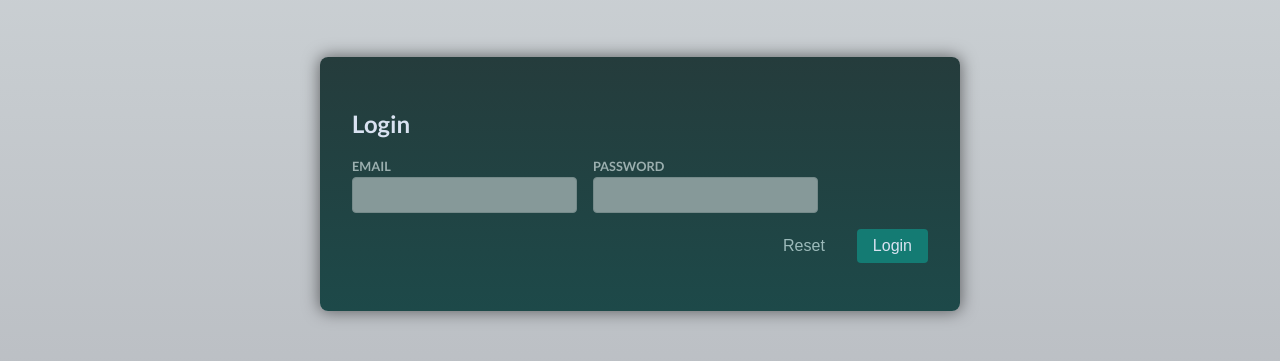
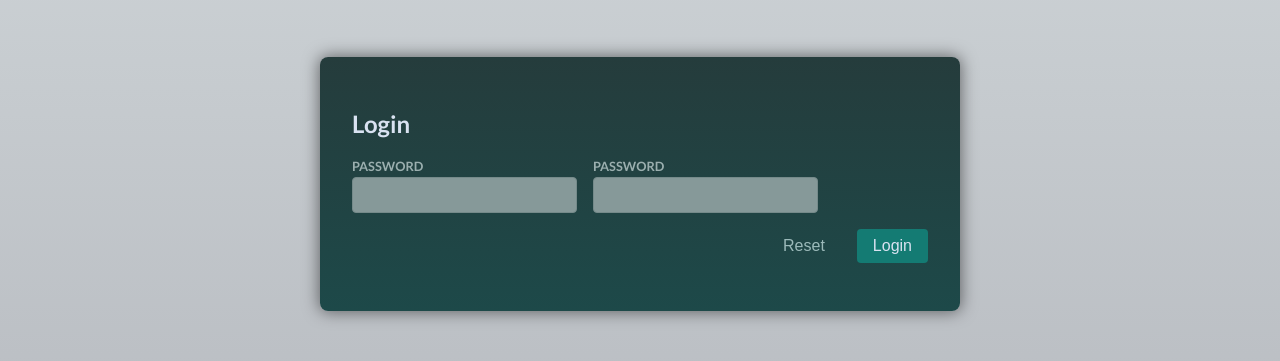
Before and after one commit to venkatajagadish/React-Forms, a React (Vite) app: page / in a window 1280 px wide. Shown: the part 182-543 px from the top of the page. Built offline with nearby package versions, Linux system fonts and the light colour scheme.

Commit message:
creating reusable Input component

```diff
--- a/src/App.jsx
+++ b/src/App.jsx
@@ -1,12 +1,12 @@
 import Header from "./components/Header.jsx";
-import Login from "./components/Login.jsx";
+import StateLogin from "./components/StateLogin.jsx";
 
 function App() {
   return (
     <>
       <Header />
       <main>
-        <Login />
+        <StateLogin />
       </main>
     </>
   );
--- /dev/null
+++ b/src/components/Input.jsx
@@ -0,0 +1,9 @@
+export default function Input({ id, error, ...props }) {
+  return (
+    <div className="control no-margin">
+      <label htmlFor={id}>Password</label>
+      <input id={id} {...props} />
+      {error && <div id="error">{error}</div>}
+    </div>
+  );
+}
--- a/src/components/SignUp.jsx
+++ b/src/components/SignUp.jsx
@@ -5,7 +5,7 @@ export default function Signup() {
     var acquisition = fd.getAll("acquisition");
     var formObject = Object.fromEntries(fd.entries());
     formObject.acquisition = acquisition;
-    consosle.log(formObject);
+    console.log(formObject);
   }
   return (
     <form onSubmit={handleSubmit}>
--- a/src/components/StateLogin.jsx
+++ b/src/components/StateLogin.jsx
@@ -1,4 +1,5 @@
 import { useState } from "react";
+import Input from "./Input";
 
 export default function StateLogin() {
   const [formState, setFormState] = useState({
@@ -12,6 +13,8 @@ export default function StateLogin() {
   });
 
   const emailIsValid = !isFormDirty.email || formState.email?.includes("@");
+  const passwordIsValid =
+    !isFormDirty.password || formState.password.trim().length > 8;
 
   function handleSubmit(event) {
     event.preventDefault();
@@ -28,34 +31,26 @@ export default function StateLogin() {
   return (
     <form onSubmit={handleSubmit}>
       <h2>Login</h2>
-
       <div className="control-row">
-        <div className="control no-margin">
-          <label htmlFor="email">Email</label>
-          <input
+        <Input
           id="email"
           type="email"
           name="email"
           value={formState.email}
           onChange={() => handleChange("email", event.target.value)}
           onBlur={() => handleBlur("email", true)}
+          error={!emailIsValid && "Please enter valid email!!"}
         />
-          {!emailIsValid && <div id="error">Please add a valid email</div>}
-        </div>
-
-        <div className="control no-margin">
-          <label htmlFor="password">Password</label>
-          <input
+        <Input
           id="password"
           type="password"
           name="password"
           value={formState.password}
           onChange={() => handleChange("password", event.target.value)}
           onBlur={() => handleBlur("password", true)}
+          error={!passwordIsValid && "Please enter valid password!!"}
         />
       </div>
-      </div>
-
       <p className="form-actions">
         <button className="button button-flat">Reset</button>
         <button className="button">Login</button>
```
Lines whose indentation alone changed are shown as unchanged.
